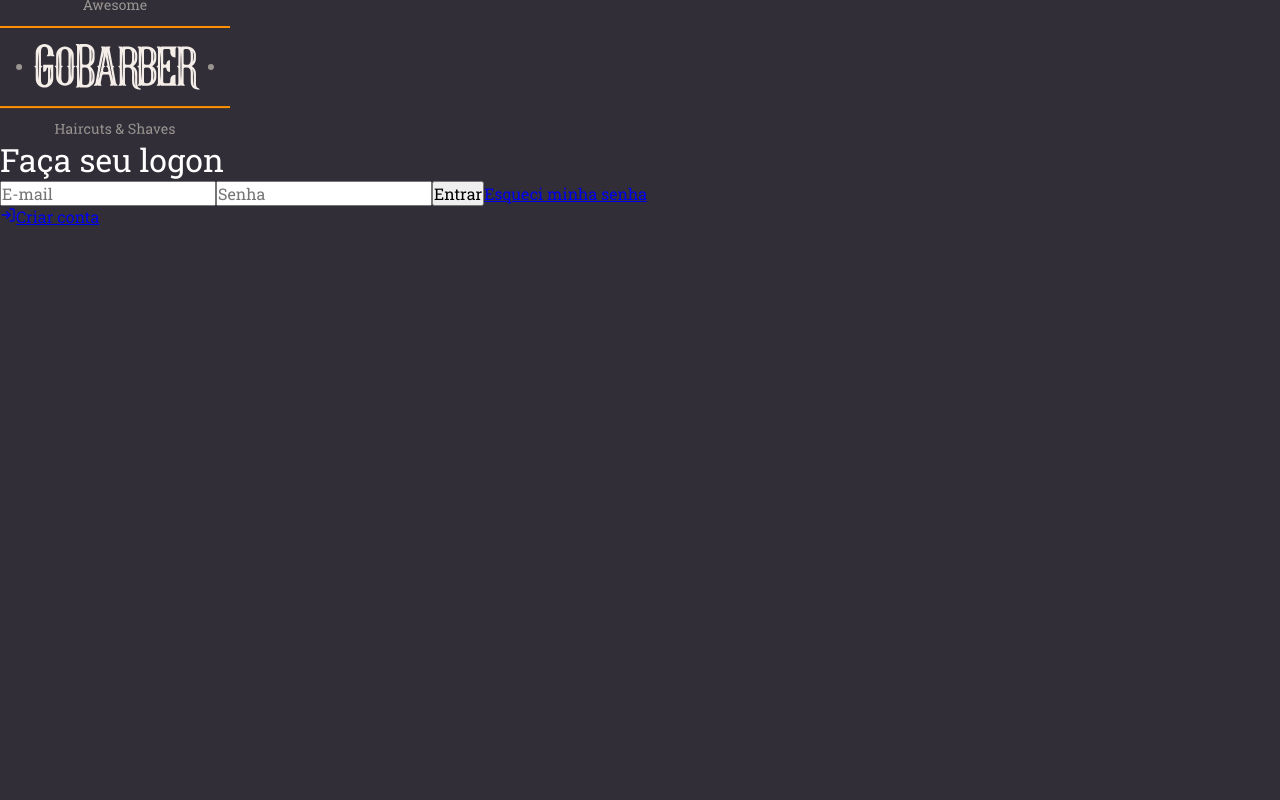
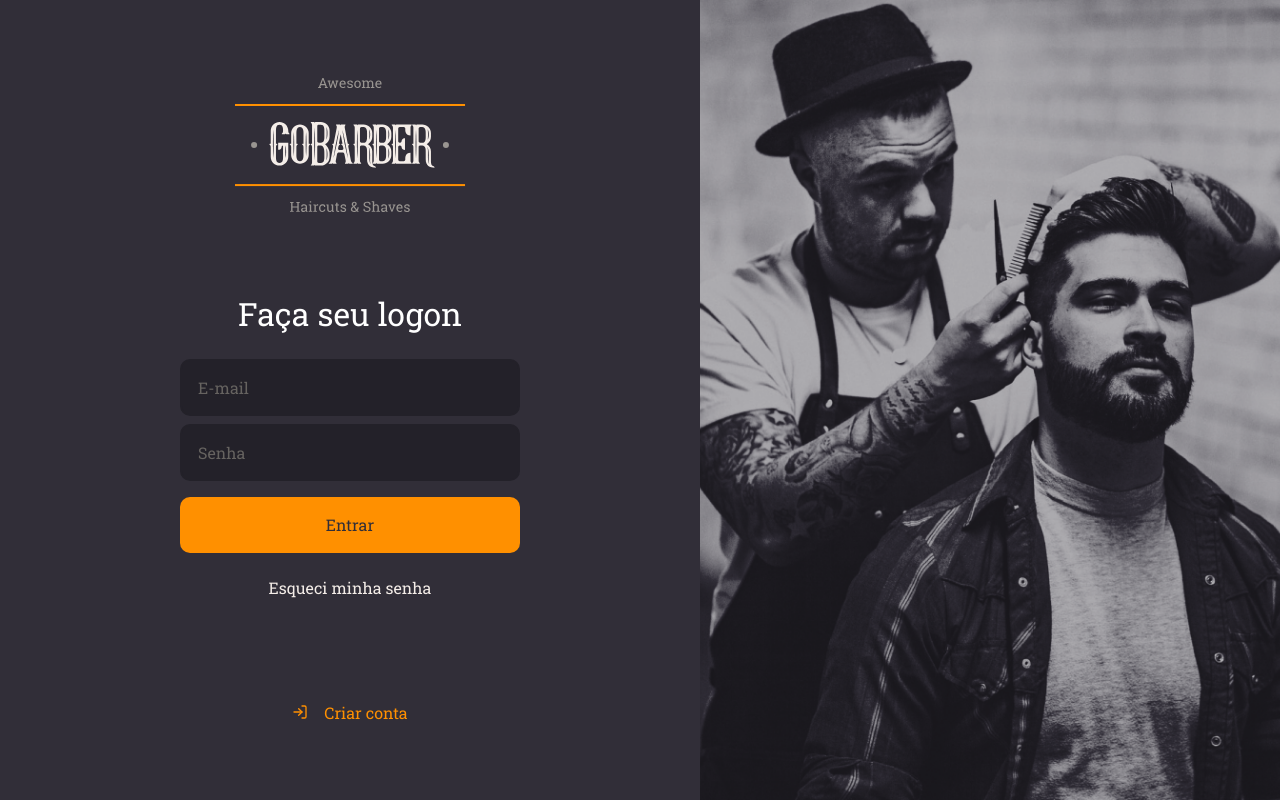
Before and after one commit to mateusrizzo/GoBarber-web, a React (Create React App) app: page / in a window 1280 px wide. Built offline with nearby package versions, Linux system fonts and the light colour scheme.

Commit message:
styled login page

```diff
--- a/package.json
+++ b/package.json
@@ -10,6 +10,7 @@
     "@types/node": "^12.0.0",
     "@types/react": "^16.9.53",
     "@types/react-dom": "^16.9.8",
+    "polished": "^4.0.3",
     "react": "^17.0.1",
     "react-dom": "^17.0.1",
     "react-icons": "^3.11.0",
--- a/src/pages/Signin/styles.ts
+++ b/src/pages/Signin/styles.ts
@@ -1,11 +1,100 @@
 import styled from 'styled-components';
+import {shade} from 'polished';
+
+import signInBackgroundImg from '../../assets/sign-in-background.png';
 
 export const Container = styled.div`
+    height: 100vh;
+
+    display: flex;
+    align-items: stretch;
 
 `;
 
 export const Content = styled.div`
+    display: flex;
+    flex-direction: column;
+    align-items: center;
+    place-content: center;
+    width: 100%;
+    max-width: 700px;
+
+    form {
+        margin: 80px 0;
+        width: 340px;
+        text-align: center;
+
+        h1 {
+            margin-bottom: 24px;
+        }
+        input {
+            background: #232129;
+            color: #F4EDE8;
+            border-radius: 10px;
+            border: 2px solid #232129;
+            padding: 16px;
+            width: 100%;
+
+            &::placeholder{
+                color: #666360;
+            }
+
+            & + input {
+                margin-top: 8px;
+            }
+        }
+
+        button {
+            background: #FF9000;
+            height: 56px;
+            border-radius: 10px;
+            border: 0;
+            padding: 0 16px;
+            color: #312e38;
+            width: 100%;
+            font-weight: 500;
+            margin-top: 16px;
+            transition: background-color 0.2s;
+
+            &:hover{
+                background: ${shade(0.2, '#FF9000')}
+            }
+        }
+
+        a {
+            color: #F4EDE8;
+            display: block;
+            margin-top: 24px;
+            text-decoration: none;
+            transition: color 0.2s;
+
+            &:hover {
+                color: ${shade(0.2, '#f4ede8')}
+            }
+        }
+    }
+    > a {
+        color: #FF9000;
+        display: block;
+        margin-top: 24px;
+        text-decoration: none;
+        transition: color 0.2s;
+        display: flex;
+        align-items: center;
+
+        svg {
+            margin-right: 16px;
+        }
+
+        &:hover {
+                color: ${shade(0.2, '#ff9000')}
+            }
+    }
 `;
 
 export const Background = styled.div`
+    flex: 1;
+    background: url(${signInBackgroundImg}) no-repeat center;
+    background-size: cover;
+
 `;
```
Also changed, not shown: 1 other file (tests, documents, lock files or other folders).
